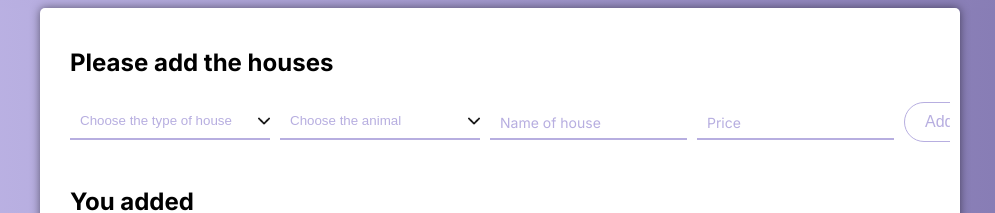
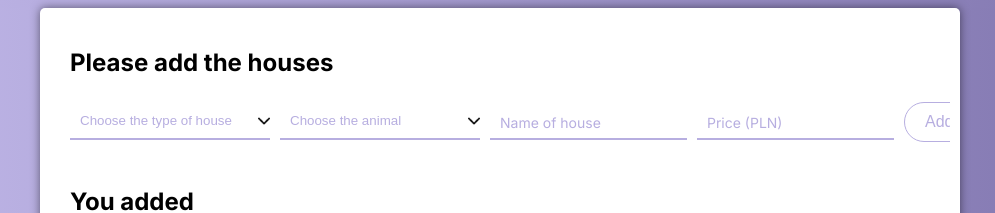
Before and after one commit to aliaksandr-bandziuk/animal-homes, a Next.js app: page / in a window 1280 px wide. Shown: the top 213 px of the page, without its empty margins (140-1135 px from the left). Built offline with nearby package versions, Linux system fonts and the light colour scheme.

Commit message:
edit one field

```diff
--- a/src/components/PriceInput/PriceInput.jsx
+++ b/src/components/PriceInput/PriceInput.jsx
@@ -24,7 +24,7 @@ const PriceInput = ({ onEnterPrice, price }) => {
       <label
         htmlFor="priceInput"
         className={`${styles.label} ${isFocused || price ? styles.labelActive : ''}`}
-      >Price</label>
+      >Price (PLN)</label>
       <input
         type="text"
         id="priceInput"
```
